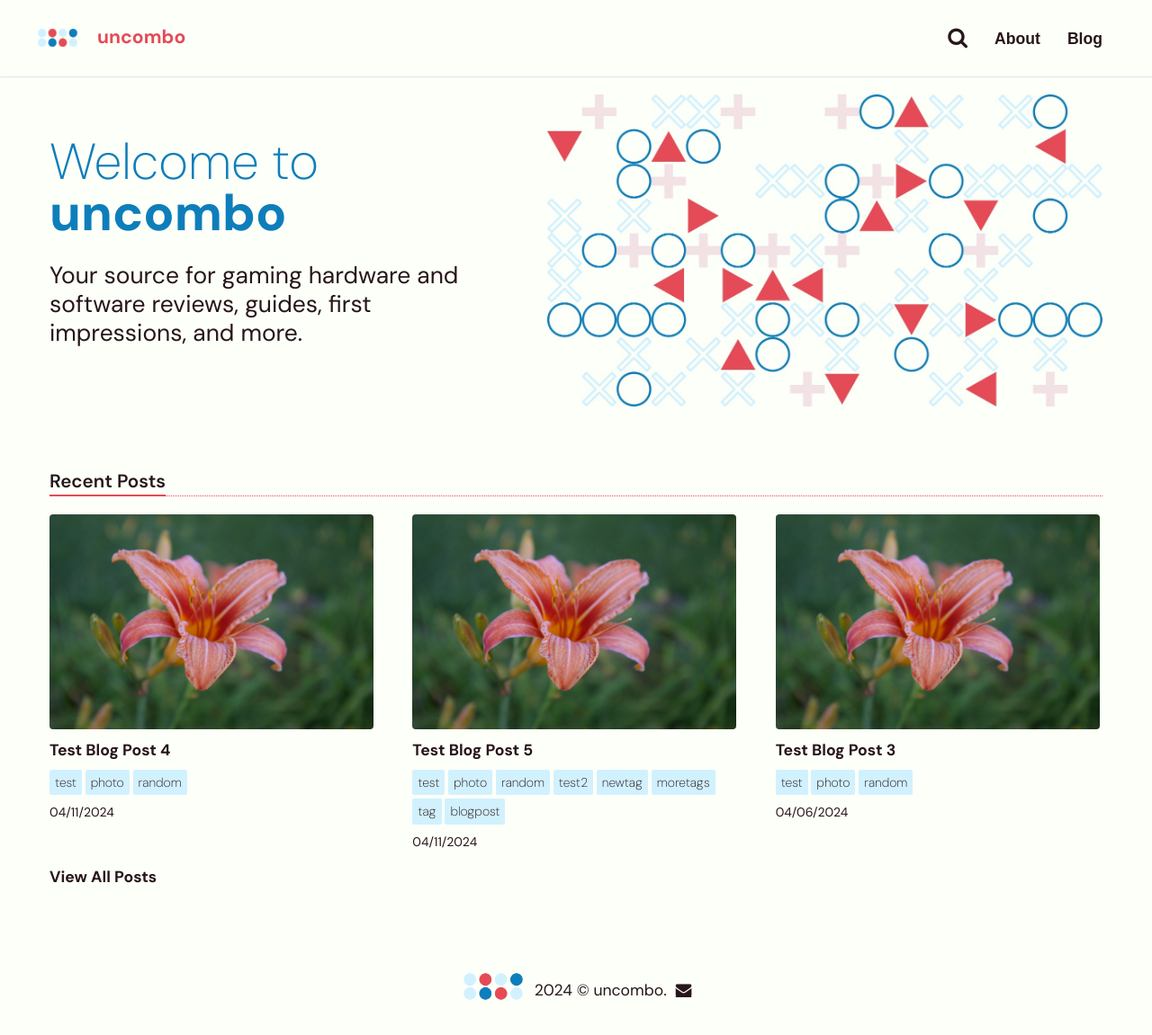
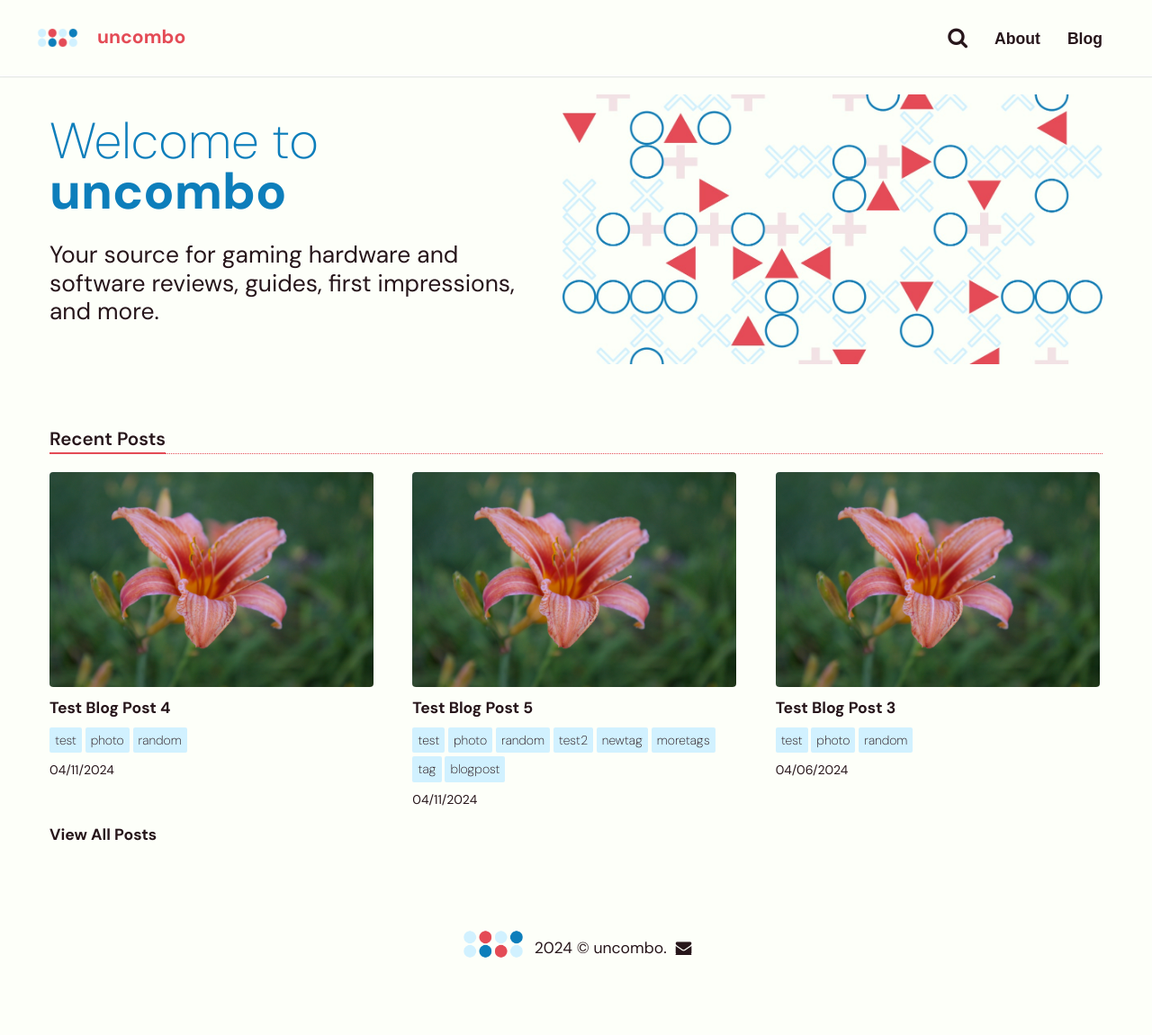
Before and after one commit to jdarrach/uncombo, a Jekyll site: the page built from index.html, in a window 1280 px wide and 1173 px high. Shown: the top 1151 px of the window at 90% size. Built offline with Jekyll 4.4.1, drawn with Linux system fonts in a browser that asks for light colours.

Commit message:
home image height

```diff
--- a/_sass/_layout.scss
+++ b/_sass/_layout.scss
@@ -170,7 +170,7 @@ footer {
 	}
 	img{
 		width:100%;
-		max-height:180px;
+		max-height:150px;
 		object-fit:cover;
 		min-width:100px;
 	}
--- a/_sass/_responsive.scss
+++ b/_sass/_responsive.scss
@@ -5,7 +5,7 @@
 	}
 	.home{
 		img{
-			max-height:1000px;
+			max-height:300px;
 		}
 	}
 }
```
